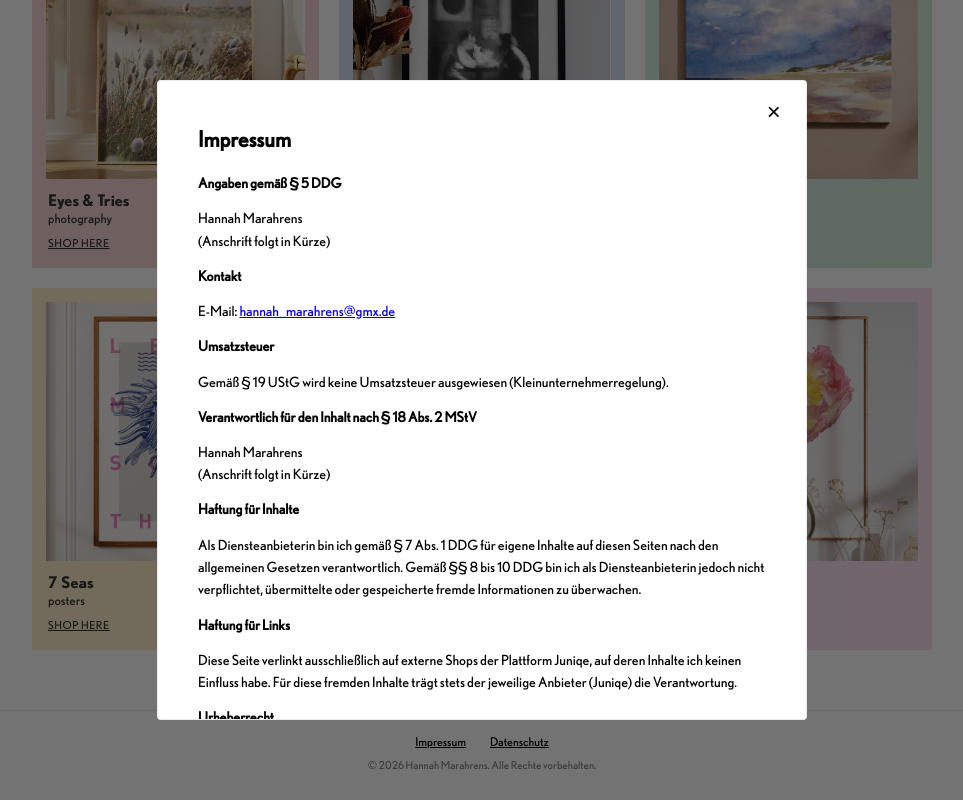
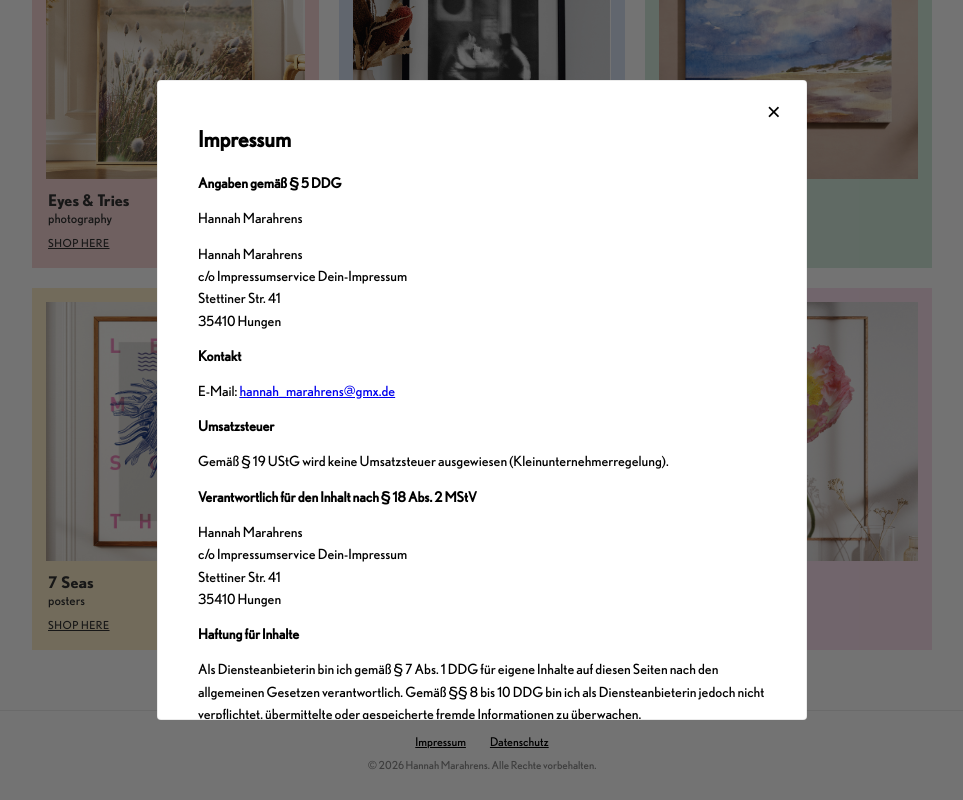
Before and after one commit to hannahmxs/shoplist, a plain HTML site: page index.html in a window 1280 px wide. Both pictures are taken after a click on the button "Impressum". Shown: the part 244-1044 px from the top of the page, without its empty margins (158-1121 px from the left). Drawn offline with Linux system fonts and the light colour scheme; files whose address does not match are found by name.

Commit message:
Revise contact details in impressum section
Updated contact information for Hannah Marahrens in the impressum section.

```diff
--- a/index.html
+++ b/index.html
@@ -269,7 +269,7 @@
     <h2>Impressum</h2>
     <p><strong>Angaben gemäß § 5 DDG</strong></p>
     <p>Hannah Marahrens<br>
-    <span>(Anschrift folgt in Kürze)</span></p>
+   <p>Hannah Marahrens<br>c/o Impressumservice Dein-Impressum<br>Stettiner Str. 41<br>35410 Hungen</p>
 
     <p><strong>Kontakt</strong></p>
     <p>E-Mail: <a href="&#109;&#97;&#105;&#108;&#116;&#111;&#58;&#104;&#97;&#110;&#110;&#97;&#104;&#95;&#109;&#97;&#114;&#97;&#104;&#114;&#101;&#110;&#115;&#64;&#103;&#109;&#120;&#46;&#100;&#101;">&#104;&#97;&#110;&#110;&#97;&#104;&#95;&#109;&#97;&#114;&#97;&#104;&#114;&#101;&#110;&#115;&#64;&#103;&#109;&#120;&#46;&#100;&#101;</a></p>
@@ -278,7 +278,7 @@
     <p>Gemäß § 19 UStG wird keine Umsatzsteuer ausgewiesen (Kleinunternehmerregelung).</p>
 
     <p><strong>Verantwortlich für den Inhalt nach § 18 Abs. 2 MStV</strong></p>
-    <p>Hannah Marahrens<br>(Anschrift folgt in Kürze)</span></p>
+   <p>Hannah Marahrens<br>c/o Impressumservice Dein-Impressum<br>Stettiner Str. 41<br>35410 Hungen</p>
 
     <p><strong>Haftung für Inhalte</strong></p>
     <p>Als Diensteanbieterin bin ich gemäß § 7 Abs. 1 DDG für eigene Inhalte auf diesen Seiten nach den allgemeinen Gesetzen verantwortlich. Gemäß §§ 8 bis 10 DDG bin ich als Diensteanbieterin jedoch nicht verpflichtet, übermittelte oder gespeicherte fremde Informationen zu überwachen.</p>
@@ -307,7 +307,7 @@
     <p>Die folgenden Hinweise geben einen einfachen Überblick darüber, was mit Ihren personenbezogenen Daten passiert, wenn Sie diese Website besuchen.</p>
 
     <p><strong>2. Verantwortliche Stelle</strong></p>
-    <p>Hannah Marahrens<br><>(Anschrift folgt in Kürze)</span><br>
+   <p>Hannah Marahrens<br>c/o Impressumservice Dein-Impressum<br>Stettiner Str. 41<br>35410 Hungen</p>
     E-Mail: <a href="&#109;&#97;&#105;&#108;&#116;&#111;&#58;&#104;&#97;&#110;&#110;&#97;&#104;&#95;&#109;&#97;&#114;&#97;&#104;&#114;&#101;&#110;&#115;&#64;&#103;&#109;&#120;&#46;&#100;&#101;">&#104;&#97;&#110;&#110;&#97;&#104;&#95;&#109;&#97;&#114;&#97;&#104;&#114;&#101;&#110;&#115;&#64;&#103;&#109;&#120;&#46;&#100;&#101;</a></p>
 
     <p><strong>3. Hosting</strong></p>
```
